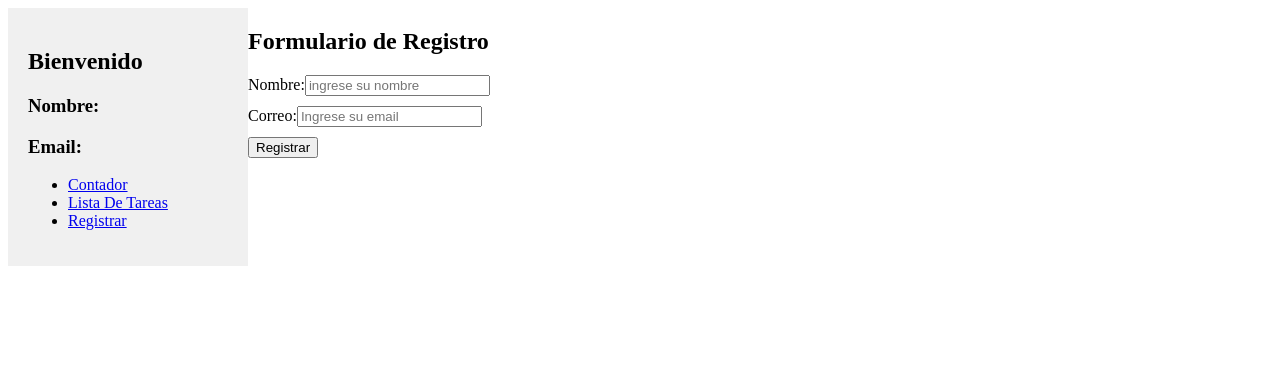
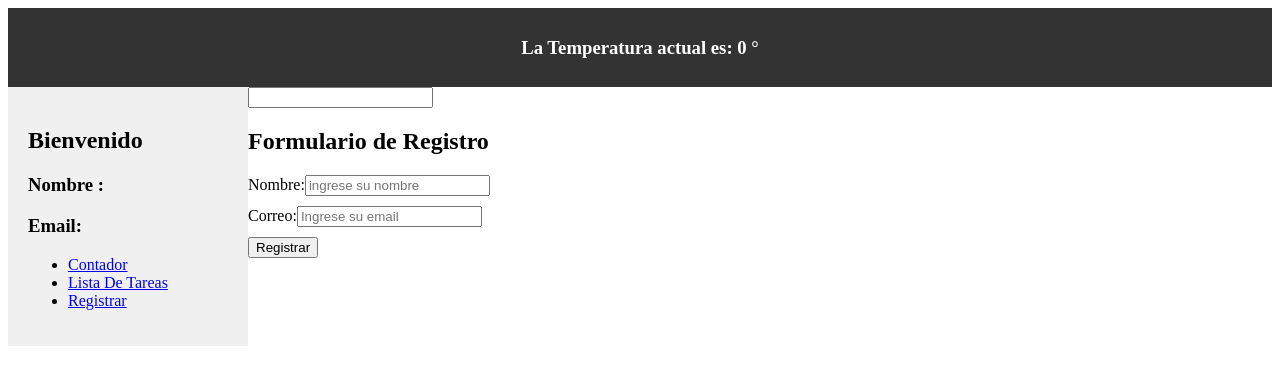
Before and after one commit to rueb/proyecto-vue, a Vue app: page /registrar in a window 1280 px wide. Shown: the top 384 px of the page. Built offline with nearby package versions, Linux system fonts and the light colour scheme; no server answers.

Commit message:
AXIOS y PADRE A HIJO

```diff
--- a/package.json
+++ b/package.json
@@ -11,6 +11,7 @@
   },
   "dependencies": {
     "@vee-validate/yup": "^4.15.0",
+    "axios": "^1.7.9",
     "pinia": "^2.3.0",
     "vee-validate": "^4.15.0",
     "vue": "^3.5.13",
--- /dev/null
+++ b/src/components/Header.vue
@@ -0,0 +1,37 @@
+<template>
+    <div class="header">
+    <!--    <h3>La Temperatura actual es: <Weather></Weather> </h3>-->
+      {{ mensajeRecibido }}  <Weather></Weather>
+    </div>
+</template>
+
+<script setup>
+import Weather from './Weather.vue';
+import { defineProps,ref,watch } from 'vue';
+
+const props = defineProps(['mensaje']);
+const mensajeRecibido = ref(props.mensaje);
+watch( ()=>props.mensaje,(newValue)=>{
+    mensajeRecibido.value = newValue;
+} );
+
+</script>
+
+<style scoped>
+.header{
+    display: flex;
+    justify-content:center;
+    align-items: center;
+    padding: 10px 20px;
+    top: 0;
+    right: 0;
+    left: 0;
+    right: 0;
+    background-color: #333;
+    color: white;
+}
+h1{
+    margin: 0;
+}
+
+</style>
--- a/src/components/Sidebar.vue
+++ b/src/components/Sidebar.vue
@@ -1,8 +1,10 @@
 <template>
     <div class="sidebar">
         <h2>Bienvenido</h2>
-        <h3>Nombre: {{ nombre }}</h3>
-        <h3>Email: {{ email }}</h3>
+      <!--   <h3>Nombre: {{ nombre }}</h3>
+        <h3>Email: {{ email }}</h3> -->
+        <h3>Nombre : {{ registrarStore.nombre }}</h3>
+        <h3>Email: {{ registrarStore.email}}</h3>
         <ul>
          <li><router-link to="/contador">Contador</router-link></li>
          <li><router-link to="/lista-de-tareas"> Lista De Tareas</router-link></li>
@@ -14,17 +16,19 @@
 
 <script setup>
 import { useRegistrarStore } from '@/modules/registro/stores/registrarStore';
-import { ref, watch } from 'vue';
+// mport { ref, watch } from 'vue';
 
 const registrarStore = useRegistrarStore();
-const nombre = ref(registrarStore.nombre.value);
-const email = ref(registrarStore.email.value);
-watch( () => registrarStore.nombre, (newValue) => {
+//const nombre = ref(registrarStore.nombre.value);
+//const nombre = ref('');
+//const email = ref(registrarStore.email.value);
+//const email = ref('');
+/**watch( () => registrarStore.nombre, (newValue) => {
     nombre.value = newValue;
 }),
 watch( () => registrarStore.email,(newValue) => {
     email.value = newValue;
-});
+}); */
 </script>
 
 <style>
--- /dev/null
+++ b/src/components/Weather.vue
@@ -0,0 +1,21 @@
+<template>
+ <!-- {{  wheatherStore.temperatura }} -->
+
+ <h3>La Temperatura actual es: {{  wheatherStore.temperatura }} ° </h3>
+</template>
+
+<script setup>
+import { useWeather } from '@/composables/useWeather';
+import { onMounted } from 'vue';
+import { useWeatherStore } from '@/stores/wheatherStore';
+
+const wheatherStore = useWeatherStore();
+
+onMounted( () => {
+    useWeather();
+});
+</script>
+
+<style scoped>
+
+</style>
--- /dev/null
+++ b/src/composables/useWeather.js
@@ -0,0 +1,8 @@
+import  {useWeatherStore} from '../stores/wheatherStore';
+import { getTemperatura } from '@/helpers/getWeather';
+
+export const useWeather = async () => {
+    const temperatura = await getTemperatura();
+    const wheatherStore = useWeatherStore();
+    wheatherStore.temperatura = temperatura;
+};
--- /dev/null
+++ b/src/helpers/getWeather.js
@@ -0,0 +1,11 @@
+import axios from "axios";
+
+//const API_URL = 'https://api.open-meteo.com/v1/forecast?latitude=-17.7863&longitude=-63.1812&hourly=temperature_2m';
+
+const API_URL = 'https://api.open-meteo.com/v1/forecast?latitude=-17.7863&longitude=-63.1812&current=temperature_2m&timezone=auto&forecast_days=1';
+export const getTemperatura =  async () => {
+    const respuesta = await axios.get(API_URL);
+   // const nuevaTemperatura = respuesta.data.hourly.temperature_2m[0];
+   const nuevaTemperatura = respuesta.data.current.temperature_2m;
+    return nuevaTemperatura;
+}
--- /dev/null
+++ b/src/stores/wheatherStore.js
@@ -0,0 +1,11 @@
+import { defineStore } from "pinia";
+import { ref } from "vue";
+
+export const    useWeatherStore = defineStore('weather', () => {
+    const temperatura = ref(0);
+    const setTemperatura = (temp) => {
+        temperatura.value = temp;
+    }
+    return { temperatura,setTemperatura};
+
+});
--- a/src/views/MainView.vue
+++ b/src/views/MainView.vue
@@ -1,7 +1,10 @@
 <template>
+    <Header :mensaje="texto"></Header>
     <div class="container">
         <Sidebar></Sidebar>
         <div class="content">
+            <input type="text" v-model="texto">
+            {{ texto }}
             <router-view></router-view>
         </div>
     </div>
@@ -9,6 +12,10 @@
 
 <script setup>
 import Sidebar  from '@/components/Sidebar.vue';
+import Header from '@/components/Header.vue';
+import { ref } from 'vue';
+
+const texto= ref('');
 
 </script>
 
```
Also changed, not shown: 1 other file (tests, documents, lock files or other folders).
